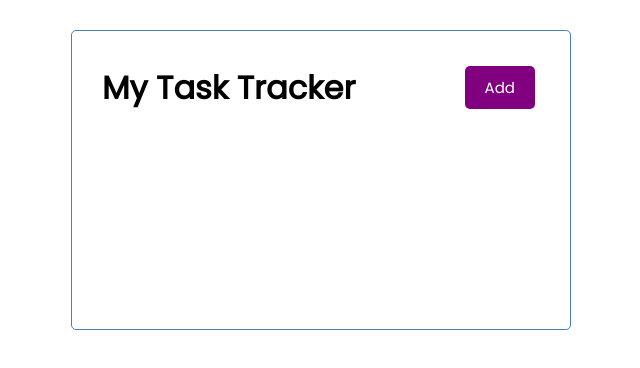
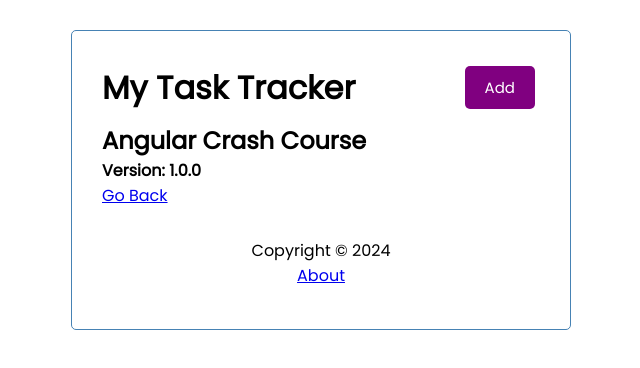
Before and after one commit to CypherNyx/task-tracker-app, an Angular app: page /about in a window 1280 px wide. Before the commit this address led to /. Shown: the top 368 px of the page, without its empty margins (319-959 px from the left). Built offline with nearby package versions, Linux system fonts and the light colour scheme.

Commit message:
adding the about page and the footer component

```diff
--- a/src/app/app.component.html
+++ b/src/app/app.component.html
@@ -1,6 +1,7 @@
 <div class="container">
   <app-header></app-header>
   <router-outlet></router-outlet>
+  <app-footer></app-footer>
 
 
 </div>
--- /dev/null
+++ b/src/app/components/footer/footer.component.css
@@ -0,0 +1,4 @@
+footer{
+  margin-top: 30px;
+  text-align: center;
+}
--- /dev/null
+++ b/src/app/components/footer/footer.component.html
@@ -0,0 +1,6 @@
+<footer>
+  <p>Copyright &copy; {{ currentYear }}</p>
+  <!-- currentYear is defined on footer.component.ts -->
+
+  <a routerLink="/about">About</a>
+</footer>
--- /dev/null
+++ b/src/app/components/footer/footer.component.ts
@@ -0,0 +1,11 @@
+import { Component } from '@angular/core';
+
+@Component({
+  selector: 'app-footer',
+  templateUrl: './footer.component.html',
+  styleUrl: './footer.component.css'
+})
+export class FooterComponent {
+  currentYear: number = new Date().getFullYear();
+
+}
--- /dev/null
+++ b/src/app/components/pages/about/about.component.html
@@ -0,0 +1,6 @@
+<div>
+  <h2> Angular Crash Course</h2>
+  <h4>Version: 1.0.0</h4>
+  <!-- we are not using an href here to prevent the entire page from being reloaded! -->
+  <a routerLink="/">Go Back</a>
+</div>
```
Also changed, not shown: src/app/app.module.ts (+7 -2 lines), src/app/components/pages/about/about.component.ts (added, +10 -0 lines), src/app/components/pages/about/about.component.css (added), 2 other files (tests, documents, lock files or other folders).
